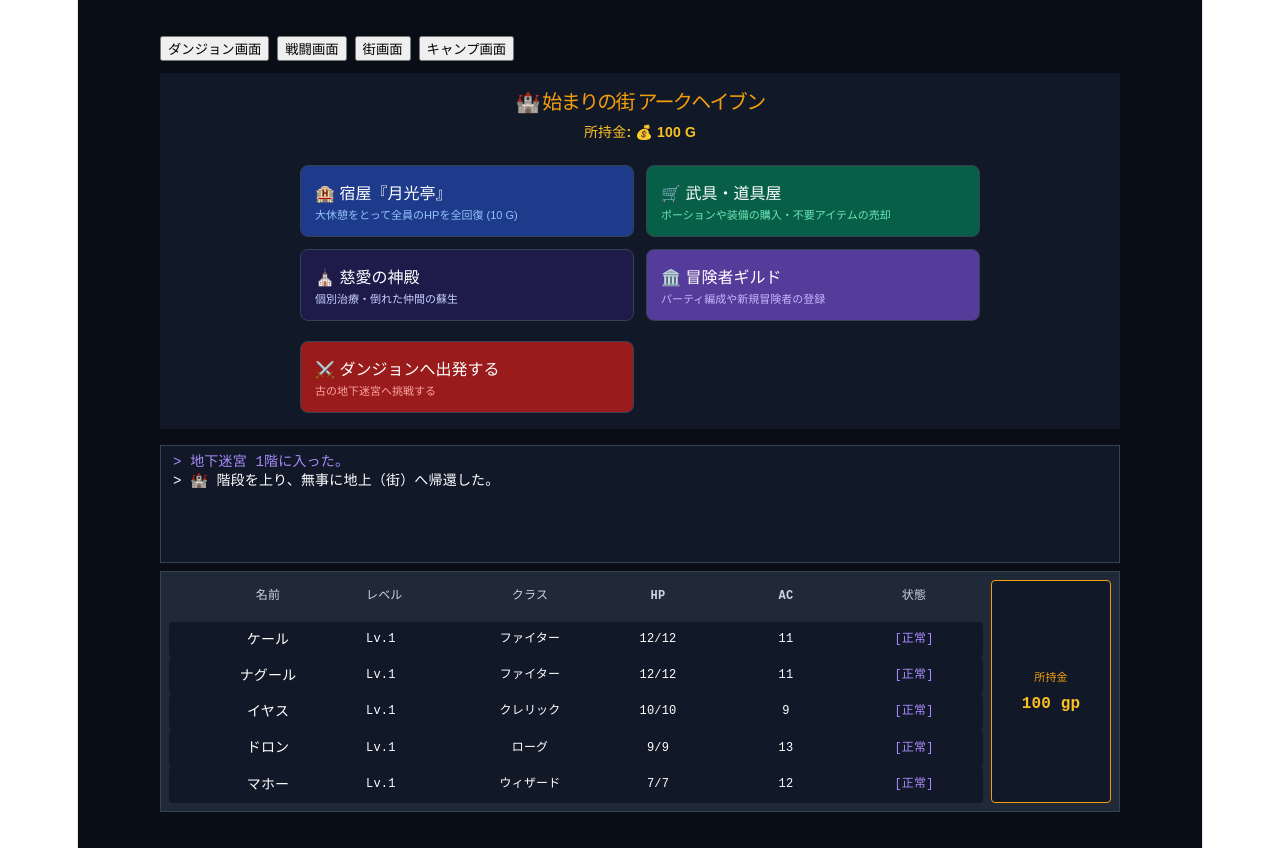
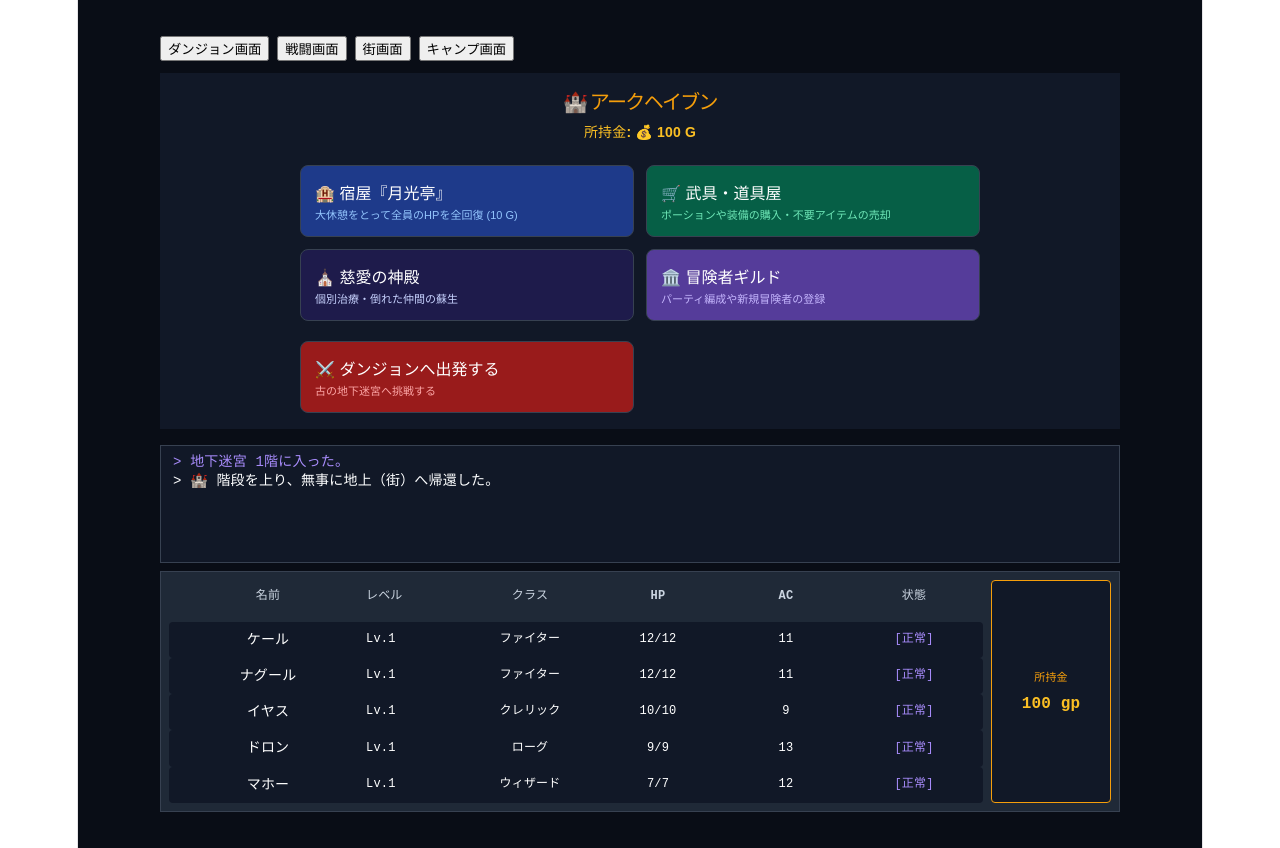
Before and after one commit to ueno-pwcom/wiz5e, a React (Vite) app: page / in a window 1280 px wide. Both pictures are taken after a click on the button "🏰 街へ帰還する". Built offline with nearby package versions, Linux system fonts and the light colour scheme.

Commit message:
街の名称変更

```diff
--- a/src/components/TownView.tsx
+++ b/src/components/TownView.tsx
@@ -21,7 +21,7 @@ export const TownView: React.FC = () => {
     <div style={containerStyle}>
       {/* 街のヘッダー */}
       <div style={headerStyle}>
-        <h1 style={{ margin: 0, fontSize: '20px', color: '#f59e0b' }}>🏰 始まりの街 アークヘイブン</h1>
+        <h1 style={{ margin: 0, fontSize: '20px', color: '#f59e0b' }}>🏰 アークヘイブン</h1>
         <div style={{ fontSize: '14px', fontWeight: 'bold', color: '#fbbf24', marginTop: '4px' }}>
           所持金: 💰 {gold} G
         </div>
```
